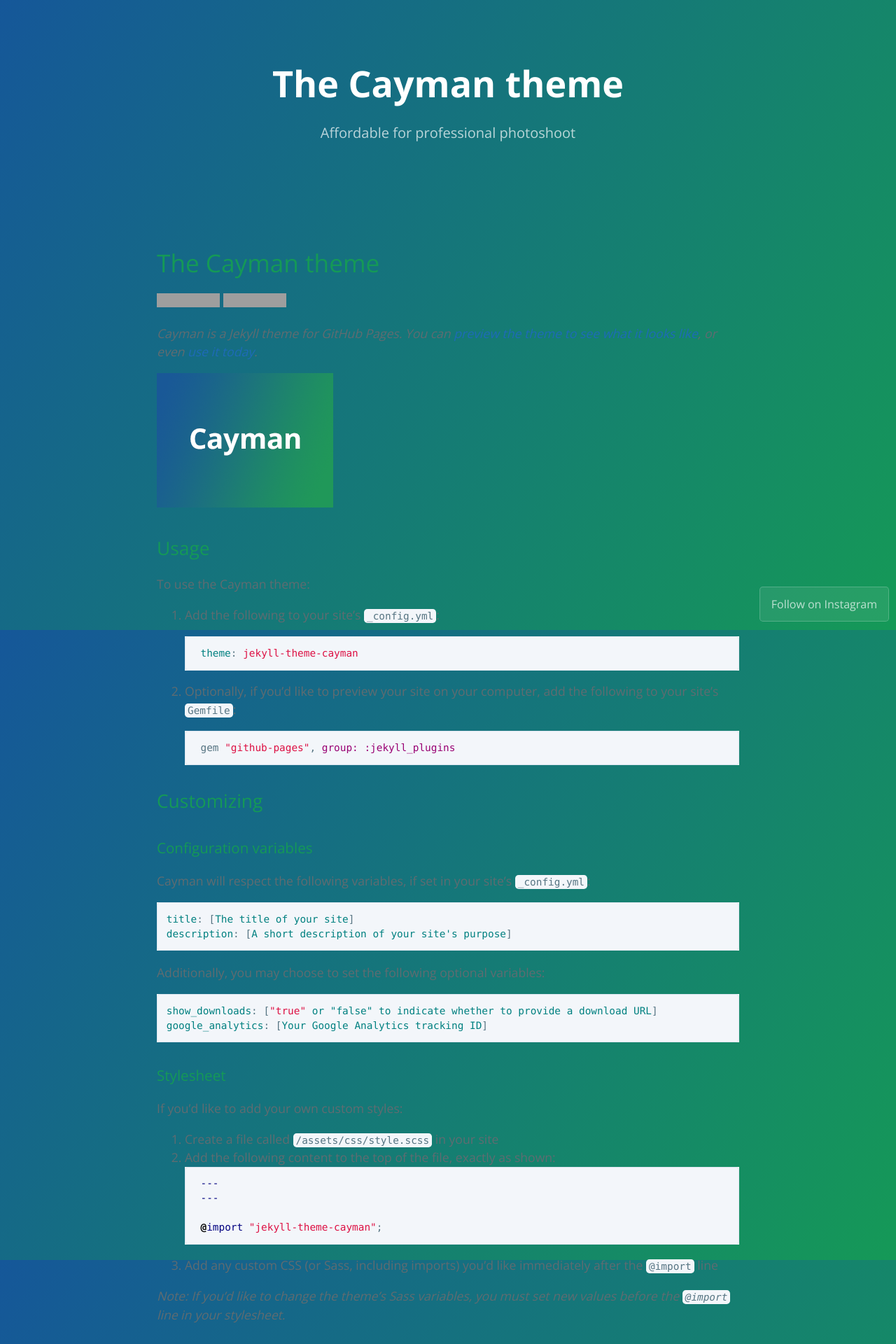
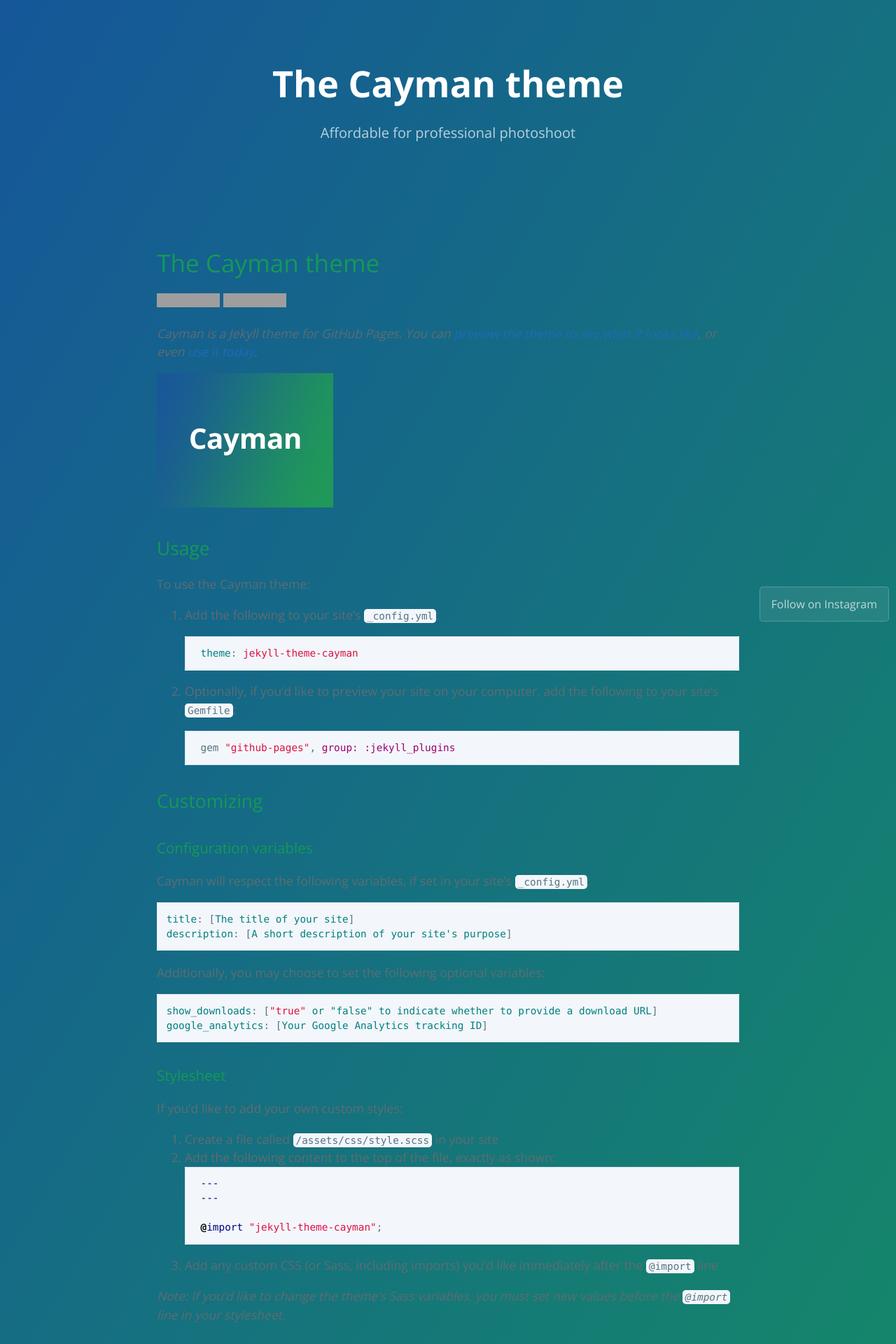
Before and after one commit to picperfect7/picperfect7.github.io, a Jekyll site: the page built from README.md, in a window 1280 px wide. Shown: the top 1920 px of the page at 70% size. Built offline with Jekyll 4.4.1, drawn with Linux system fonts in a browser that asks for light colours; our own code applies the rules of GitHub Pages for plain Markdown files; grey boxes are pictures that could not be loaded.

Commit message:
Update jekyll-theme-cayman.scss

```diff
--- a/_sass/jekyll-theme-cayman.scss
+++ b/_sass/jekyll-theme-cayman.scss
@@ -32,8 +32,6 @@
   font-size: 16px;
   line-height: 1.5;
   color: $body-text-color;
-  background-repeat: no-repeat;
-  background-attachment: fixed;
   background-image: linear-gradient(120deg, $header-bg-color-secondary, $header-bg-color);
 }
 
```
